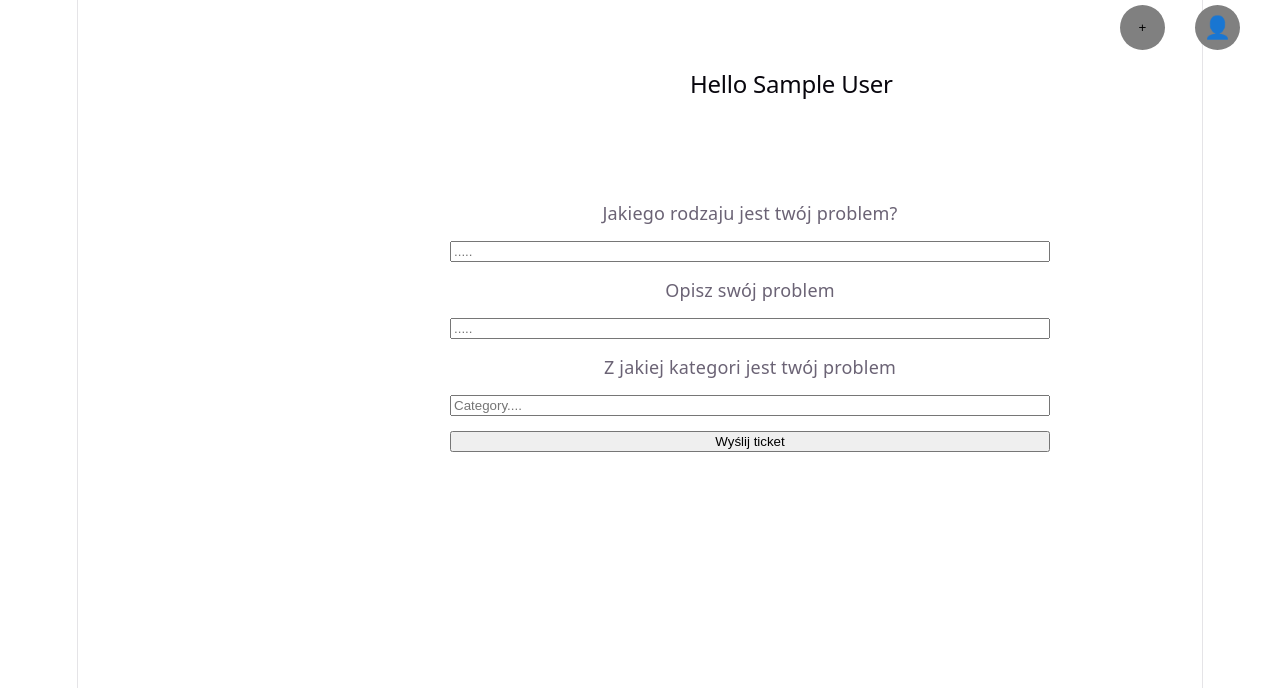
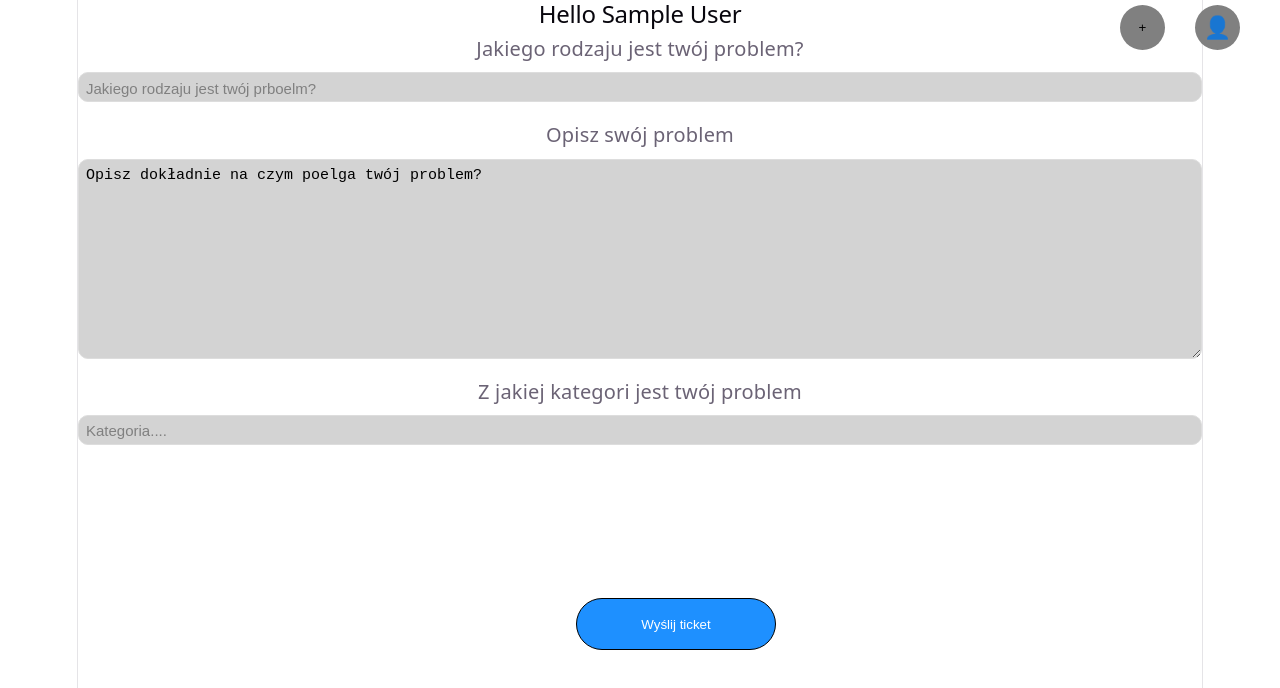
Before and after one commit to Tojt1/HelpDeskApi, a React app in the folder frontend/: page /createTicket in a window 1280 px wide. Shown: the top 688 px of the page. Built offline with nearby package versions, Linux system fonts and the light colour scheme; sample sign-in values are in the browser's storage; the HTML template or start-up script is replaced by a standard one.

Commit message:
style for adding ticket

```diff
--- /dev/null
+++ b/frontend/src/pages/CreateTicket.css
@@ -0,0 +1,101 @@
+.create-container{
+    width: 100%;
+    font-size: 20px;
+
+    flex-direction: column;
+    display: flex;
+    justify-content: center;
+}
+
+.create-form{
+    display: flex;
+    flex-direction: column;
+    gap:20px;
+}
+
+.form-group{
+    display: flex;
+    flex-direction: column;
+    gap: 10px;
+
+}
+
+.form-group input{
+    width: 100%;
+    box-sizing: border-box;
+    padding: 7px;
+    border: 1px solid #dddddd;
+    border-radius: 10px;
+    font-size: 20px;
+
+    color:black;
+
+    background: lightgray;
+
+    height: 30px;
+}
+.form-group input::placeholder{
+    color: grey;
+    font-size: 15px;
+}
+.form-group input:focus{
+    color:black;
+    border-color: darkgray;
+    background: white;
+}
+
+
+.form-group textarea{
+    width: 100%;
+    box-sizing: border-box;
+    padding: 7px;
+    border: 1px solid #dddddd;
+    border-radius: 10px;
+    font-size: 17px;
+
+    color:grey;
+
+    background: lightgray;
+
+    height: 200px;
+}
+.form-group textarea::placeholder{
+    color: black;
+    font-size: 15px;
+}
+.form-group textarea:focus{
+    color:black;
+    border-color: darkgray;
+    background: white;
+}
+
+.create-btn{
+    margin-top: 50px;
+    height: 52px;
+    width: 200px;
+
+    border: 1px solid black;
+    border-radius: 100px;
+
+    background: dodgerblue;
+    color: white;
+
+    position: fixed;
+    bottom: 150px;
+    left: 45%;
+
+    display: flex;
+    align-items: center;
+    justify-content: center;
+    gap: 12px;
+
+    cursor: pointer;
+}
+
+.create-btn:hover{
+    background-color: royalblue;
+}
+
+.create-btn:active{
+    transform: scale(0.99);
+}
--- a/frontend/src/pages/CreateTicket.jsx
+++ b/frontend/src/pages/CreateTicket.jsx
@@ -1,7 +1,10 @@
 import {jwtDecode} from "jwt-decode";
 import {useState} from "react";
+import {useNavigate} from "react-router";
+import "./CreateTicket.css"
 
 function CreateTicket() {
+    const navigate = useNavigate()
     const token = localStorage.getItem("token");
     const users = jwtDecode(token);
     const [problemTitle, setProblemTitle] = useState("")
@@ -28,39 +31,45 @@ function CreateTicket() {
         })
         if (response.ok){
             alert("Pomyślnie utworzono ticket")
+            navigate("/dashboard")
         }
     }
 
 
     return(
-    <div className="dasboard-container">
+    <div className="create-container">
 
         <h2>Hello {users.name}</h2>
 
-        <form onSubmit={SubmitDash} className="dashboard-form">
+        <form onSubmit={SubmitDash} className="create-form">
 
+            <div className="form-group">
                 <p>Jakiego rodzaju jest twój problem?</p>
                 <input
                     type="text"
-                placeholder="....."
+                    placeholder="Jakiego rodzaju jest twój prboelm?"
                     value={problemTitle}
                     onChange={(e) => setProblemTitle(e.target.value)}/>
+            </div>
 
+            <div className="form-group">
                 <p>Opisz swój problem</p>
-            <input
-                type="text"
-                placeholder="....."
+                <textarea
+                    placeholder="Opisz dokładnie na czym poelga twój problem?"
                     value={problemDescription}
                     onChange={(e) => setProblemDescription(e.target.value)}/>
+            </div>
 
+            <div className="form-group">
                 <p>Z jakiej kategori jest twój problem</p>
                 <input
                     type="text"
-                placeholder="Category...."
+                    placeholder="Kategoria...."
                     value={problemCategory}
                     onChange={(e) => setProblemCategory(e.target.value)}/>
+            </div>
 
-            <button type="submit" className="dashboard-btn">Wyślij ticket</button>
+            <button type="submit" className="create-btn">Wyślij ticket</button>
         </form>
     </div>
     )
```
Also changed, not shown: frontend/src/pages/Ticket.css (+6 -6 lines). Lines whose indentation alone changed are shown as unchanged.
